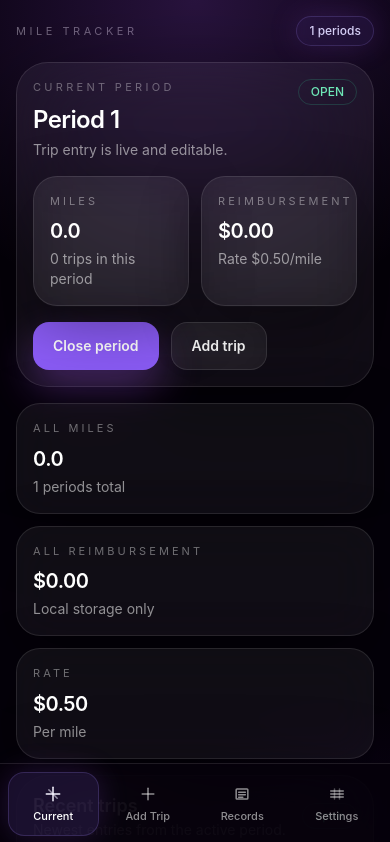
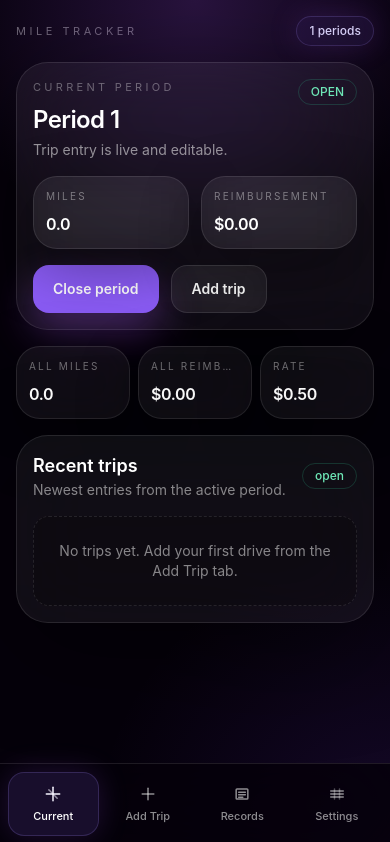
Before and after one commit to soulstce/mile-tracker, a Next.js app: page / in a window 390 px wide. Shown: the top 842 px of the page. Built offline with nearby package versions, Linux system fonts and the light colour scheme.

Commit message:
Compact dashboard stats and mobile-native shell settings

```diff
--- a/app/page.tsx
+++ b/app/page.tsx
@@ -368,10 +368,10 @@ function TabIcon({ name, active }: { name: IconName; active: boolean }) {
 
 function StatCard({ label, value, hint }: { label: string; value: string; hint: string }) {
   return (
-    <div className="min-w-0 rounded-3xl border border-white/10 bg-white/5 p-4 shadow-[0_20px_60px_rgba(0,0,0,0.35)] backdrop-blur-xl">
-      <div className="text-[11px] uppercase tracking-[0.28em] text-white/40">{label}</div>
-      <div className="mt-2 break-words text-xl font-semibold tracking-tight text-white sm:text-2xl">{value}</div>
-      <div className="mt-1 text-sm text-white/55">{hint}</div>
+    <div className="min-w-0 overflow-hidden rounded-3xl border border-white/10 bg-white/5 p-3 shadow-[0_20px_60px_rgba(0,0,0,0.35)] backdrop-blur-xl sm:p-4">
+      <div className="truncate text-[10px] uppercase tracking-[0.22em] text-white/40 sm:text-[11px] sm:tracking-[0.28em]">{label}</div>
+      <div className="mt-2 truncate text-base font-semibold tracking-tight text-white sm:text-2xl">{value}</div>
+      <div className="mt-1 hidden truncate text-xs text-white/55 sm:block sm:text-sm">{hint}</div>
     </div>
   );
 }
@@ -830,7 +830,7 @@ export default function Page() {
                 </div>
               </section>
 
-              <section className="grid grid-cols-1 gap-3 sm:grid-cols-3">
+              <section className="grid grid-cols-3 gap-2 sm:gap-3">
                 <StatCard label="All miles" value={allTimeTotals.miles.toFixed(1)} hint={`${state.periods.length} periods total`} />
                 <StatCard label="All reimbursement" value={formatCurrency(allTimeTotals.reimbursement)} hint="Local storage only" />
                 <StatCard label="Rate" value={formatCurrency(state.rate)} hint="Per mile" />
```
